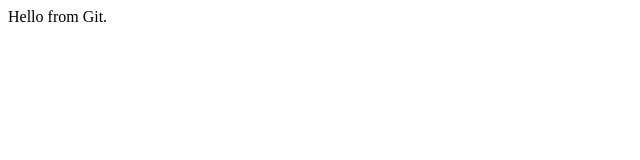
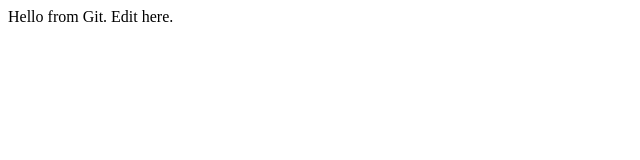
Before and after one commit to excelling-technologies/first-repo, a plain HTML site: page index.html in a window 1280 px wide. Shown: the full height of the page, 0-640 px from the left. Drawn offline with Linux system fonts and the light colour scheme.

Commit message:
edit from web

```diff
--- a/index.html
+++ b/index.html
@@ -7,5 +7,6 @@
   </head>
   <body>
     Hello from Git.
+    Edit here.
   </body>
 </html>
```
